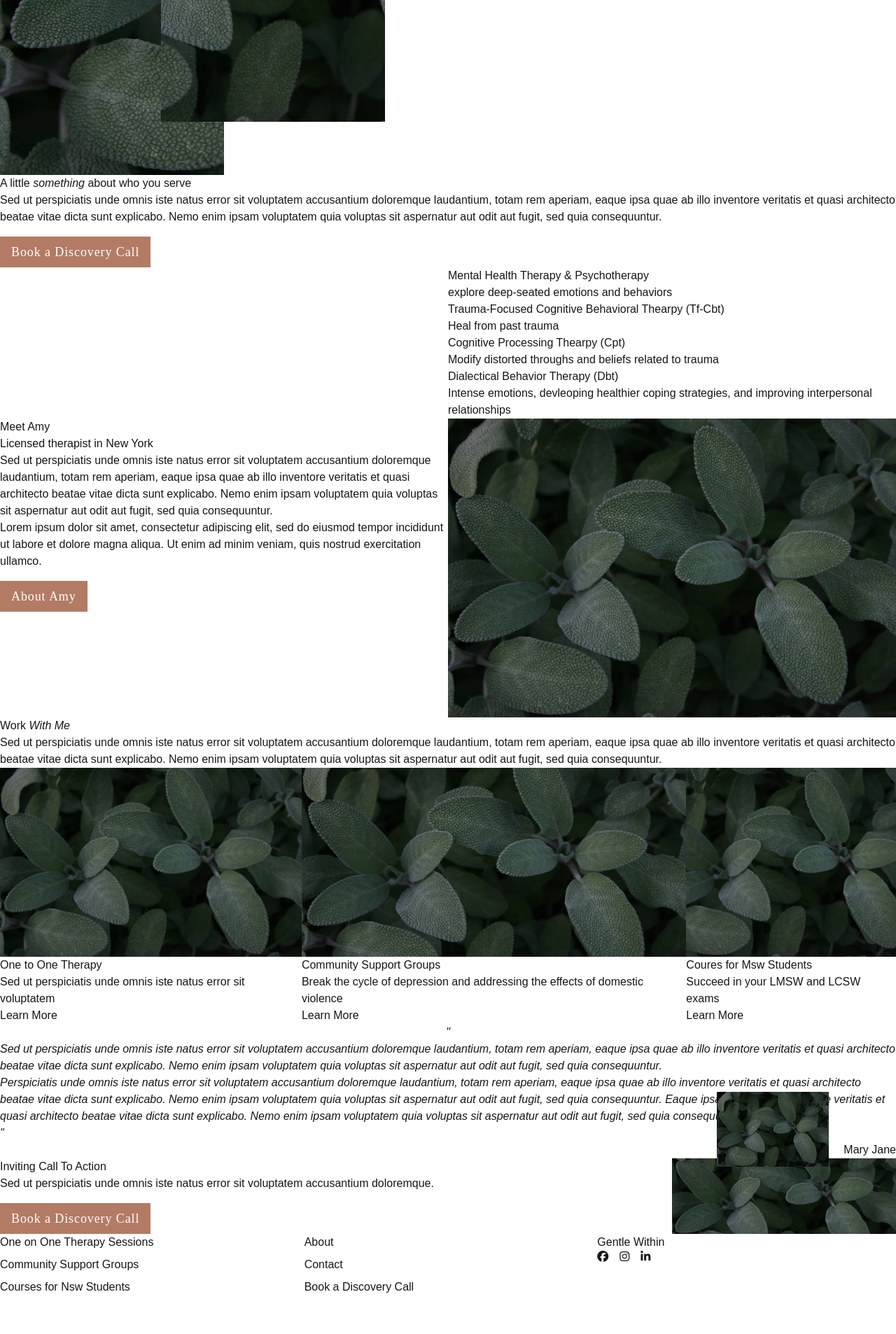
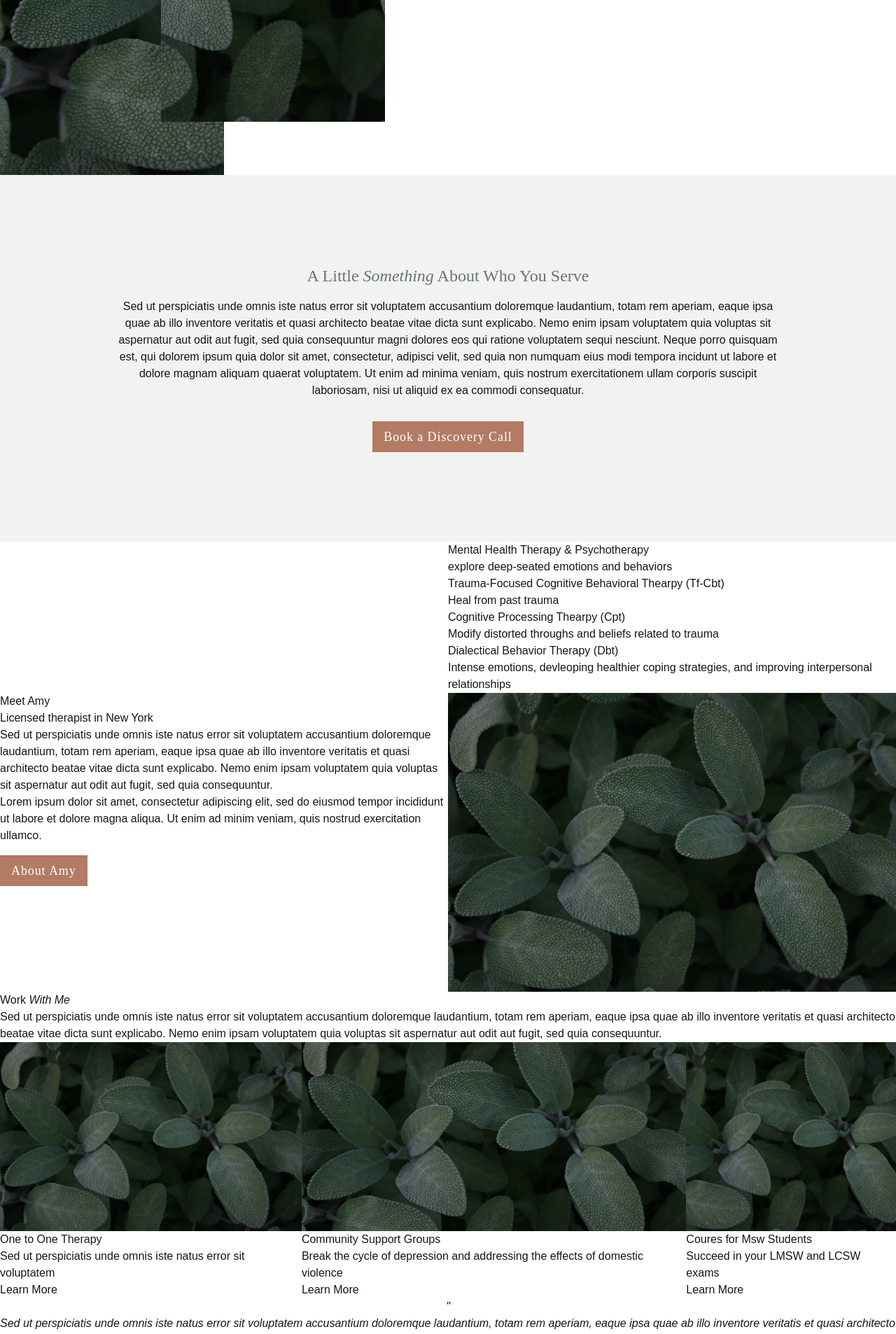
Before and after one commit to brittwoodard/gentle-within, a Jekyll site: the page built from index.html, in a window 1280 px wide. Shown: the part 591-2497 px from the top of the page at 70% size. Built offline with Jekyll 4.4.1, drawn with Linux system fonts in a browser that asks for light colours; nearby versions of some CDN libraries; some web fonts are replaced; before the commit the page ends 2442 px from its top, so only the background shows below that.

Commit message:
who it's for

```diff
--- a/assets/css/style.css
+++ b/assets/css/style.css
@@ -553,6 +553,10 @@ nav a:hover {
   margin-left: 1rem;
   margin-right: 1rem;
 }
+.mx-auto {
+  margin-left: auto;
+  margin-right: auto;
+}
 .mb-4 {
   margin-bottom: 1rem;
 }
@@ -606,6 +610,9 @@ nav a:hover {
 }
 .w-full {
   width: 100%;
+}
+.w-\[80\%\] {
+  width: 80%;
 }
 .flex-grow {
   flex-grow: 1;
@@ -682,6 +689,14 @@ nav a:hover {
   padding-top: 2rem;
   padding-bottom: 2rem;
 }
+.px-12 {
+  padding-left: 3rem;
+  padding-right: 3rem;
+}
+.py-10p {
+  padding-top: 10%;
+  padding-bottom: 10%;
+}
 .text-center {
   text-align: center;
 }
@@ -701,6 +716,12 @@ nav a:hover {
 .text-lg {
   font-size: 1.125rem;
   line-height: 1.75rem;
+}
+.uppercase {
+  text-transform: uppercase;
+}
+.capitalize {
+  text-transform: capitalize;
 }
 .text-dark {
   --tw-text-opacity: 1;
--- a/index.html
+++ b/index.html
@@ -17,7 +17,7 @@ header:
 who-you-serve:
   heading_html: "A little <em>something</em> about who you serve"
   description_html: |
-    <p>Sed ut perspiciatis unde omnis iste natus error sit voluptatem accusantium doloremque laudantium, totam rem aperiam, eaque ipsa quae ab illo inventore veritatis et quasi architecto beatae vitae dicta sunt explicabo. Nemo enim ipsam voluptatem quia voluptas sit aspernatur aut odit aut fugit, sed quia consequuntur.</p>
+    <p>Sed ut perspiciatis unde omnis iste natus error sit voluptatem accusantium doloremque laudantium, totam rem aperiam, eaque ipsa quae ab illo inventore veritatis et quasi architecto beatae vitae dicta sunt explicabo. Nemo enim ipsam voluptatem quia voluptas sit aspernatur aut odit aut fugit, sed quia consequuntur magni dolores eos qui ratione voluptatem sequi nesciunt. Neque porro quisquam est, qui dolorem ipsum quia dolor sit amet, consectetur, adipisci velit, sed quia non numquam eius modi tempora incidunt ut labore et dolore magnam aliquam quaerat voluptatem. Ut enim ad minima veniam, quis nostrum exercitationem ullam corporis suscipit laboriosam, nisi ut aliquid ex ea commodi consequatur.</p>
   button:
     text: Book a Discovery Call
     url:
@@ -87,8 +87,6 @@ seo:
 ---
 
 
-
-
 <!-- Hero Banner -->
 <section class="grid grid-cols-2">
 
@@ -113,10 +111,10 @@ seo:
 
 
 <!-- Who You Serve -->
-<section>
-  <div>
-    <h2>{{ page.who-you-serve.heading_html }}</h2>
-    <div>
+<section class="bg-light py-10p px-12">
+  <div class="text-center w-[80%] mx-auto">
+    <h2 class="font-serif text-dark text-2xl capitalize mb-4">{{ page.who-you-serve.heading_html }}</h2>
+    <div class="mb-4">
       {{ page.who-you-serve.description_html | markdownify }}
     </div>
     <a class="button" href="{{ page.who-you-serve.button.url }}">{{ page.who-you-serve.button.text }}</a>
```
